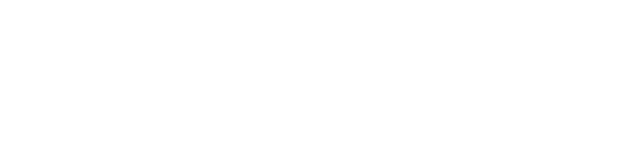
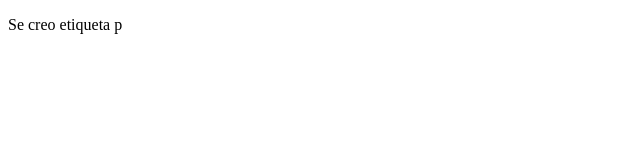
Before and after one commit to MrWences/main-project, a plain HTML site: page index.html in a window 1280 px wide. Shown: the whole page, without its empty margins (0-640 px from the left). Drawn offline with Linux system fonts and the light colour scheme.

Commit message:
Se agrego etiqueta p

```diff
--- a/index.html
+++ b/index.html
@@ -6,5 +6,7 @@
     <meta name="viewport" content="width=device-width, initial-scale=1.0" />
     <title>Document</title>
   </head>
-  <body></body>
+  <body>
+    <p>Se creo etiqueta p</p>
+  </body>
 </html>
```
